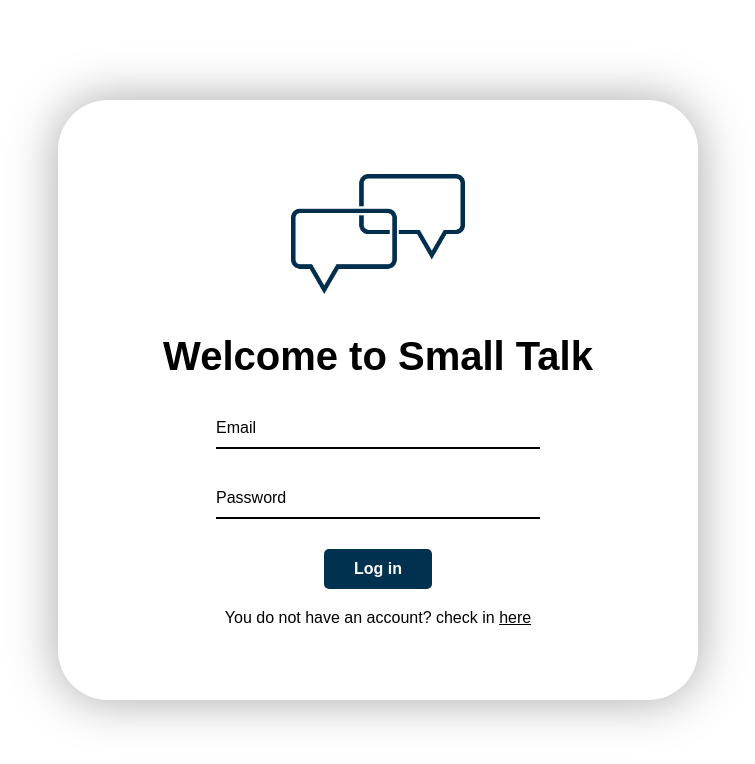
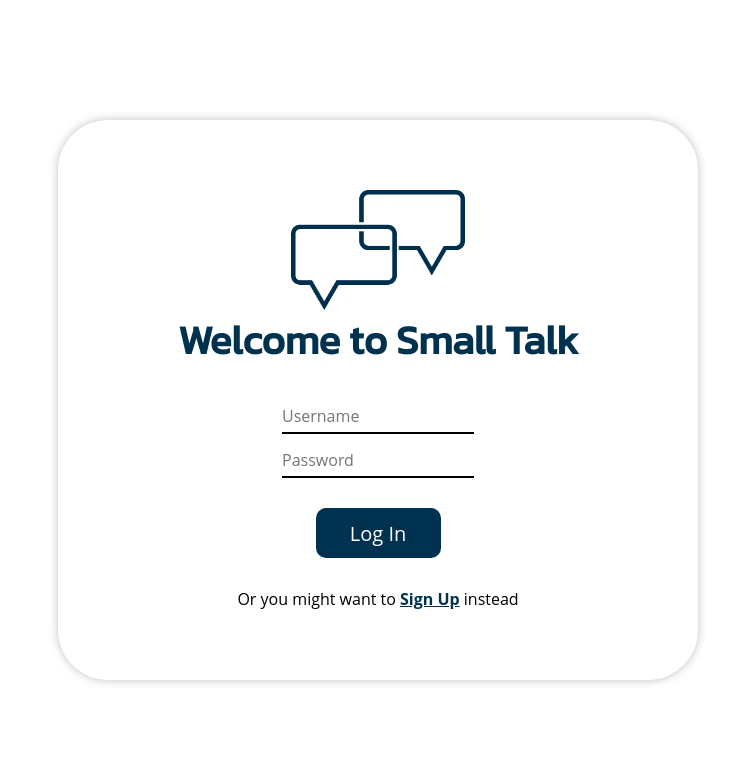
Before and after one commit to SantiagoTaracena01/small-talk, a React (Vite) app in the folder small-talk-frontend/: page /login in a window 1280 px wide. Shown: the top 764 px of the page, without its empty margins (262-1017 px from the left). Built offline with nearby package versions, Linux system fonts and the light colour scheme; no server answers.

Commit message:
Login has been finished

```diff
--- a/small-talk-frontend/src/routes/LandingPage.jsx
+++ b/small-talk-frontend/src/routes/LandingPage.jsx
@@ -1,11 +1,12 @@
 import React from 'react'
+import { Link } from 'react-router-dom'
 import SmallTalkLogo from '../assets/images/small-talk-logo.png'
 import '../styles/landing-page.sass'
 
 const LandingPage = () => (
   <main>
     <div className="icon-container">
-      <img src={SmallTalkLogo} alt="Small Talk Icon" />
+      <img src={SmallTalkLogo} alt="Small Talk Logo" />
       <h1>Small Talk</h1>
     </div>
     <p className="p-intro">
@@ -13,9 +14,9 @@ const LandingPage = () => (
       intuitive experience to our users withoutsaturating their view with
       unnecessary features and confusing options.
     </p>
-    <button>Log In</button>
+    <button><Link to="/login">Log In</Link></button>
     <p className="p-sign-in">
-      Haven't created an account? Then you might want to <span>Sign In</span>
+      Haven't created an account? Then you might want to <Link to="/sign-up">Sign Up</Link>
     </p>
   </main>
 )
--- a/small-talk-frontend/src/routes/LoginPage.jsx
+++ b/small-talk-frontend/src/routes/LoginPage.jsx
@@ -1,22 +1,66 @@
-import React from 'react'
+import React, { useState, useEffect } from 'react'
+import { Link, useNavigate } from 'react-router-dom'
 import SmallTalkLogo from '../assets/images/small-talk-logo.png'
 import '../styles/login-page.sass'
 
-const LoginPage = () => (
-  <div className="login">
-    <div className="login-container">
-      <div className="login-form-info">
-        <img src={SmallTalkLogo} alt="logotipo" />
-        <h1 className="lf-titulo">Welcome to Small Talk</h1>
-        <input type="Email" id="Email" name="Email" placeholder="Email" required/>
-        <input type="password" id="password" name="password" placeholder="Password" required/>
-        <button type="button" className="form-btn-is">Log in</button>
-        <span className="login-span">You do not have an account? check in{' '}
-          <button type="button" className="link-button">here</button>
-        </span>
+const LoginPage = () => {
+  const [users, setUsers] = useState()
+  const [username, setUsername] = useState('')
+  const [password, setPassword] = useState('')
+
+  const navigate = useNavigate()
+
+  useEffect(() => {
+    const getUsers = async () => {
+      const response = await fetch(`${import.meta.env.VITE_API_URL}/users`)
+      const data = await response.json()
+      setUsers(data)
+    }
+    getUsers()
+  }, [])
+
+  const handleLogin = (event) => {
+    event.preventDefault()
+    const user = users.find((user) => user.username === username)
+    if (user) {
+      if (user.password === password) {
+        navigate('/chat')
+      } else {
+        console.log('Wrong password')
+      }
+    } else {
+      console.log('User not found')
+    }
+  }
+
+  return (
+    <main>
+      <div className="login-container">
+        <div className="login-icon-container">
+          <img src={SmallTalkLogo} alt="Small Talk Logo" />
+          <h1>Welcome to Small Talk</h1>
+        </div>
+        <div className="login-form">
+          <input
+            type="text"
+            id="username"
+            placeholder="Username"
+            onChange={(event) => setUsername(event.target.value)}
+          />
+          <input
+            type="password"
+            id="password"
+            placeholder="Password"
+            onChange={(event) => setPassword(event.target.value)}
+          />
+        </div>
+        <button onClick={handleLogin}>Log In</button>
+        <p>
+          Or you might want to <Link to="/sign-up">Sign Up</Link> instead
+        </p>
       </div>
-    </div>
-  </div>
-)
+    </main>
+  )
+}
 
 export default LoginPage
--- a/small-talk-frontend/src/styles/landing-page.sass
+++ b/small-talk-frontend/src/styles/landing-page.sass
@@ -20,8 +20,7 @@ main
     text-align: center
 
     img
-      width: 80%
-      max-width: 200px
+      height: 120px
 
     h1
       color: $primary-color
@@ -31,7 +30,7 @@ main
   .p-intro
     width: 80%
     max-width: 600px
-    color: $primary-color
+    color: $black
     font-family: $paragraphs
     font-size: 1.15em
 
@@ -50,14 +49,19 @@ main
     &:hover
       background-color: $primary-color-light
 
+    & > a
+      color: $white
+      text-decoration: none
+
   .p-sign-in
     width: 80%
     max-width: 600px
-    color: $primary-color
+    color: $black
     font-family: $paragraphs
     font-size: 1.25rem
 
-    span
+    & > a
+      color: $primary-color
       font-weight: bold
       cursor: pointer
       text-decoration: underline
--- a/small-talk-frontend/src/styles/login-page.sass
+++ b/small-talk-frontend/src/styles/login-page.sass
@@ -1,181 +1,98 @@
+@import './main'
 
-:root
-  --main-color: #b50013
-  --secondary-color: #FFFFFF
-  --accent-color-black: #000000
-  --accent-color-gray: #BFC9CA
-  --accent-color-dark-gray: #515A5A
-  --accent-color-whiter: #fafafa
-  --accent-color-dark-blue: #003250
-  --titles-important: 'Poppins', sans-serif
-  --subtitles: 'Merriweather Sans', sans-serif
-  --text: 'Hind Madurai', sans-serif
-
-.login
+main
+  width: 100%
   height: 100vh
   display: flex
-  gap: 40px
-  flex-direction: column
   align-items: center
   justify-content: center
-  text-align: center
   user-select: none
   animation: fadeIn 1.5s ease-in-out
 
-.login-container
-  width: 1200px
-  height: 600px
-  background-color: var(--secondary-color)
-  display: flex
-  justify-content: center
-  align-items: center
-  box-shadow: 0 0px 50px rgb(0, 0, 0, 0.35)
-  border-radius: 50px
-  flex-direction: column
-  width: 50%
-  min-width: 500px
+  .login-container
+    width: 50%
+    height: 70%
+    display: flex
+    flex-direction: column
+    justify-content: center
+    align-items: center
+    gap: 30px
+    box-shadow: 0 0 10px $box-shadow-color
+    border-radius: 50px
+    min-width: 500px
 
-.login-form-info
-  background-color: var(--secondary-color)
-  width: 50%
-  height: auto
-  padding: 50px
-  display: flex
-  flex-direction: column
-  align-items: center
-  justify-content: center
-  border-radius: 50px
-  gap: 10px
-  width: 100%
+    .login-icon-container
+      display: flex
+      gap: 0px
+      flex-direction: column
+      align-items: center
+      justify-content: center
+      text-align: center
 
-  & > img
-    height: 120px
-    margin-bottom: 20px
+      img
+        height: 120px
 
-.lf-titulo
-  font-family: 'Poppins', sans-serif
-  margin: 10px
-  font-size: 2.5rem
-  font-weight: bold
-  color: var(--accent-color-black)
+      h1
+        color: $primary-color
+        font-family: $titles
+        font-size: 2.5rem
 
-input
-  font-family: 'Hind Madurai', sans-serif
-  font-weight: medium
-  font-size: 16px
-  width: 60%
-  padding: 10px 0
-  color: var(--accent-color-black)
-  margin: 10px
-  border: none
-  border-bottom: 0.125rem solid var(--accent-color-black)
-  outline: none
-  background: transparent
+    .login-form
+      width: 30%
+      display: flex
+      flex-direction: column
+      justify-content: center
+      align-items: center
+      gap: 10px
 
-  &::placeholder
-    color: var(--accent-color-black)
+      input
+        width: 100%
+        font-family: $paragraphs
+        font-size: 1rem
+        margin: 0 auto
+        padding: 5px 0
+        color: $black
+        border: none
+        border-bottom: 2px solid $black
 
-  &:focus
-    color: var(--accent-color-black)
+        &:focus-visible
+          outline: none
 
-.form-btn-is
-  background-color: var(--accent-color-dark-blue)
-  color: var(--accent-color-whiter)
-  height: 40px
-  border-radius: 5px
-  justify-content: center
-  border: none
-  width: 20%
-  margin: 10px
-  font-family: 'Hind Madurai', sans-serif
-  font-weight: bold
-  font-size: 16px
-  cursor: pointer
+    button
+      width: 80%
+      max-width: 125px
+      height: 50px
+      border: none
+      border-radius: 10px
+      background-color: $primary-color
+      color: $white
+      font-family: $paragraphs
+      font-size: 1.25rem
+      cursor: pointer
 
-  &:hover
-    background-color: var(--accent-color-gray)
+      &:hover
+        background-color: $primary-color-light
 
-button
-  & > img
-    width: 100%
-    height: 100%
-    outline: none
-.login-span
-  width: 100%
-  text-align: center
-  font-family: var(--subtitles)
-  color: var(--accent-color-black)
-.register-span
-  width: 100%
-  text-align: center
-  font-family: var(--subtitles)
-  color: var(--accent-color-black)
-.link-button
-  font-family: var(--subtitles)
-  font-size: 16px
-  background: none
-  outline: none
-  border: none
-  color: var(--accent-color-black)
-  text-decoration: underline
-  cursor: pointer
-  &:hover
-    color: var(--accent-color-gray)
-.terms-popup
-  top: 0
-  left: 0
-  position: absolute
-  width: 100vw
-  height: 100vh
-  background-color: rgba(0, 0, 0, 0.75)
-  display: flex
-  justify-content: center
-  align-items: center
-.terms-popup-menu
-  width: 40%
-  height: 85%
-  background-color: rgb(255, 255, 255)
-  display: flex
-  flex-direction: column
-  border-radius: 30px
-  box-shadow: 0px 0px 50px rgba(0, 0, 0, 0.75)
-.terms-title
-  width: 100%
-  height: 15%
-  display: flex
-  justify-content: center
-  align-items: center
-  & > h1
-    color: var(--secondary-color)
-    font-weight: bold
-.terms-content
-  width: 100%
-  height: 70%
-  display: flex
-  justify-content: center
-  align-items: center
-  padding: 0px 30px
-  color: var(--secondary-color)
-  overflow-y: scroll
-  text-align: justify
-.terms-close-button
-  width: 100%
-  height: 15%
-  display: flex
-  justify-content: center
-  align-items: center
-  & > button
-    width: 30%
-    height: 40%
-    color: white
-    background-color: var(--secondary-color)
-    border-radius: 10px
-    border: none
-    font-family: var(--subtitles)
-    font-size: 16px
-    cursor: pointer
-    &:hover
-      color: rgb(200, 200, 200)
+      & > a
+        color: $white
+        text-decoration: none
+
+    p
+      width: 80%
+      max-width: 600px
+      color: $black
+      font-family: $paragraphs
+      font-size: 1rem
+
+      & > a
+        color: $primary-color
+        font-weight: bold
+        cursor: pointer
+        text-decoration: underline
+
+        &:hover
+          color: $primary-color-light
+
 @keyframes fadeIn
   from
     opacity: 0
--- a/small-talk-frontend/src/styles/main.sass
+++ b/small-talk-frontend/src/styles/main.sass
@@ -5,6 +5,7 @@ $white: rgba(255, 255, 255, 1)
 $black: rgba(0, 0, 0, 1)
 $primary-color: rgb(0, 50, 80, 1)
 $primary-color-light: rgba(0, 50, 80, 0.8)
+$box-shadow-color: rgba(0, 0, 0, 0.25)
 $titles: 'Kanit', sans-serif
 $paragraphs: 'Open Sans', sans-serif
 
```
